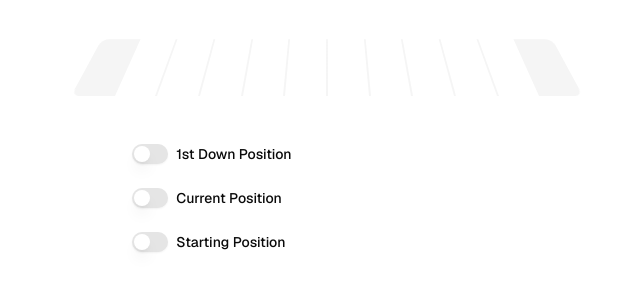
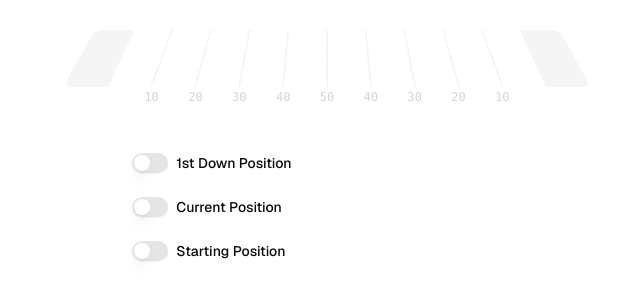
Before and after one commit to linkai101/football, a Next.js app: page / in a window 1280 px wide. Shown: the part 258-558 px from the top of the page, without its empty margins (313-953 px from the left). Built offline with nearby package versions, Linux system fonts and the light colour scheme.

Commit message:
add yard line markers

```diff
--- a/app/globals.css
+++ b/app/globals.css
@@ -72,6 +72,7 @@ body {
 @layer base {
   * {
     @apply border-border;
+    --font-mono: 'Geist Mono', monospace;
   }
   body {
     @apply bg-background text-foreground;
--- a/components/football-field.tsx
+++ b/components/football-field.tsx
@@ -14,7 +14,7 @@ export function FootballField({
   startingPosition,
   currentPosition,
 }: FootballFieldProps) {
-  const hPadding = 1; // horizontal padding, in rem
+  const hPadding = 0.5; // horizontal padding, in rem
 
   return (
     <div
@@ -39,6 +39,18 @@ export function FootballField({
             width: `calc((100% - ${hPadding*2}rem) * 10 / 12)`
           }}
         />
+      </div>
+
+      <div className="mt-0.5 mx-[calc(100%/12+0.5rem)] flex justify-evenly text-xs text-neutral-300 font-mono relative">
+        <span>10</span>
+        <span>20</span>
+        <span>30</span>
+        <span>40</span>
+        <span>50</span>
+        <span>40</span>
+        <span>30</span>
+        <span>20</span>
+        <span>10</span>
       </div>
     </div>
   );
--- a/tailwind.config.ts
+++ b/tailwind.config.ts
@@ -11,6 +11,9 @@ export default {
   		center: true
   	},
   	extend: {
+			fonts: {
+				mono: 'var(--font-mono)',
+			},
   		colors: {
   			background: 'hsl(var(--background))',
   			foreground: 'hsl(var(--foreground))',
```
